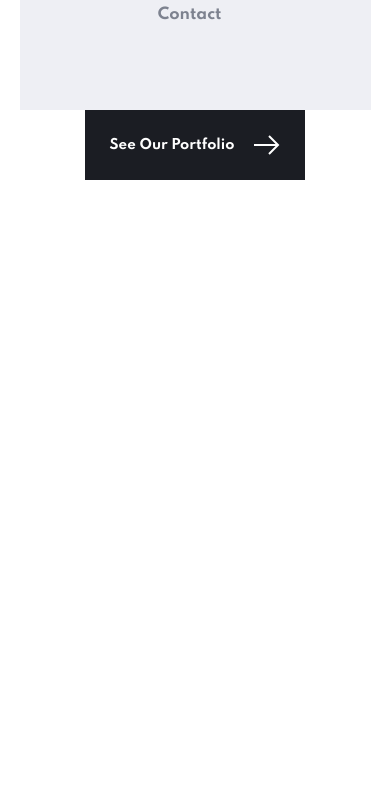
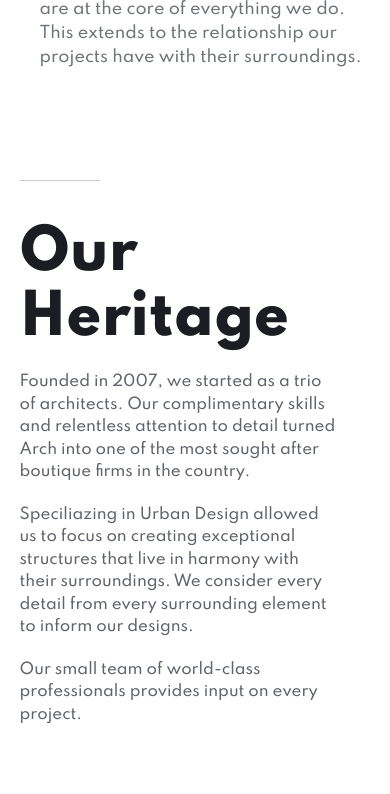
Before and after one commit to nejmimouhsine/arch-studio, a React (Create React App) app: page /about in a window 390 px wide. Shown: the part 1380-2174 px from the top of the page. Before the commit the page ends 1600 px from the top, so only its background shows below. Built offline with nearby package versions, Linux system fonts and the light colour scheme.

Commit message:
Finish the land in about page fully responsive

```diff
--- a/src/components/hero/Hero.js
+++ b/src/components/hero/Hero.js
@@ -25,4 +25,4 @@ const Hero = (props) => {
     )
 }
 
-export default Hero
+export default Hero;
--- a/src/components/hero/Hero.scss
+++ b/src/components/hero/Hero.scss
@@ -62,8 +62,11 @@
 
 @media only screen and (max-width: 1000px) {
     .hero {
-        height: 1000px;
-        &_container { flex-direction: column; }
+        height: 1200px;
+        &_container {
+            flex-direction: column;
+            height: 95%;
+        }
 
         &_img { width: 100%; height: 60%; }
 
@@ -81,3 +84,9 @@
         }
     }
 }
+
+@media only screen and (max-width: 500px) {
+    .hero {
+        height: 1400px;
+    }
+}
--- /dev/null
+++ b/src/components/land/Land.js
@@ -0,0 +1,27 @@
+import React from 'react';
+import './Land.scss';
+
+import HeritageDesk from '../../assets/about/desktop/image-heritage.jpg';
+
+const Land = () => {
+    return (
+        <section className='land'>
+            <div className='container land_container'>
+                <div className='land_content'>
+                    <div className='line'></div>
+                    <h2>Our Heritage</h2>
+                    <p>Founded in 2007, we started as a trio of architects. Our complimentary skills and relentless attention to detail turned Arch into one of the most sought after boutique firms in the country.</p>
+                    <p>Speciliazing in Urban Design allowed us to focus on creating exceptional structures that live in harmony with their surroundings. We consider every detail from every surrounding element to inform our designs.</p>
+                    <p>Our small team of world-class professionals provides input on every project.</p>
+                </div>
+                <div className='land_img'>
+                    <img
+                        src={HeritageDesk}
+                        alt="Arch Studio Heritage" />
+                </div>
+            </div>
+        </section>
+    )
+}
+
+export default Land;
--- /dev/null
+++ b/src/components/land/Land.scss
@@ -0,0 +1,53 @@
+.land {
+    height: 900px;
+    display: flex;
+    align-items: center;
+    &_container {
+        height: 65%;
+        display: flex;
+    }
+
+    &_img {
+        width: 50%;
+        & img { width: 100%; height: 100%; }
+    }
+
+    &_content {
+        width: 50%;
+        display: flex;
+        flex-direction: column;
+        justify-content: space-between;
+
+        & > * { max-width: 90%; }
+        & h2 {
+            max-width: 70%;
+            font-size: 55px;
+            font-weight: 800;
+            color: #1B1D23;
+        }
+        & p {
+            color: #60636D;
+            font-size: 15px;
+            font-weight: 500;
+            line-height: 1.5;
+        }
+    }
+}
+
+@media only screen and (max-width: 750px) {
+    .land {
+        height: 1200px;
+
+        &_container {
+            flex-direction: column;
+            height: 90%;
+        }
+
+        &_content, &_img { width: 100%; margin-bottom: 50px; }
+
+        &_content {
+            & h2, & p { margin-bottom: 20px; }
+            & h2 { max-width: 90%; }
+        }
+    }
+}
--- a/src/pages/About.js
+++ b/src/pages/About.js
@@ -4,6 +4,7 @@ import Hero from '../components/hero/Hero';
 import AboutHero from '../assets/about/desktop/image-hero.jpg';
 import AboutHeroTablet from '../assets/about/tablet/image-hero.jpg';
 import AboutHeroMobile from '../assets/about/mobile/image-hero.jpg';
+import Land from '../components/land/Land';
 
 const About = () => {
     return (
@@ -14,7 +15,9 @@ const About = () => {
                 imgMob={AboutHeroMobile}
                 section='About'
                 title='Your team of professionals'
-                description='Our small team of world-class professionals will work with you every step of the way. Strong relationships are at the core of everything we do. This extends to the relationship our projects have with their surroundings.' />
+                description='Our small team of world-class professionals will work with you every step of the way. Strong relationships are at the core of everything we do. This extends to the relationship our projects have with their surroundings.'
+            />
+            <Land />
         </Fragment>
     )
 }
```
Also changed, not shown: 1 other file (tests, documents, lock files or other folders).
